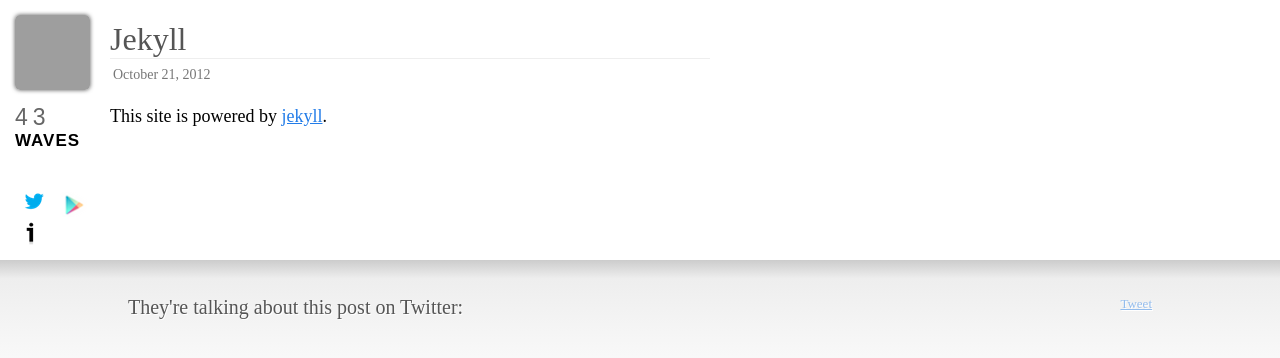
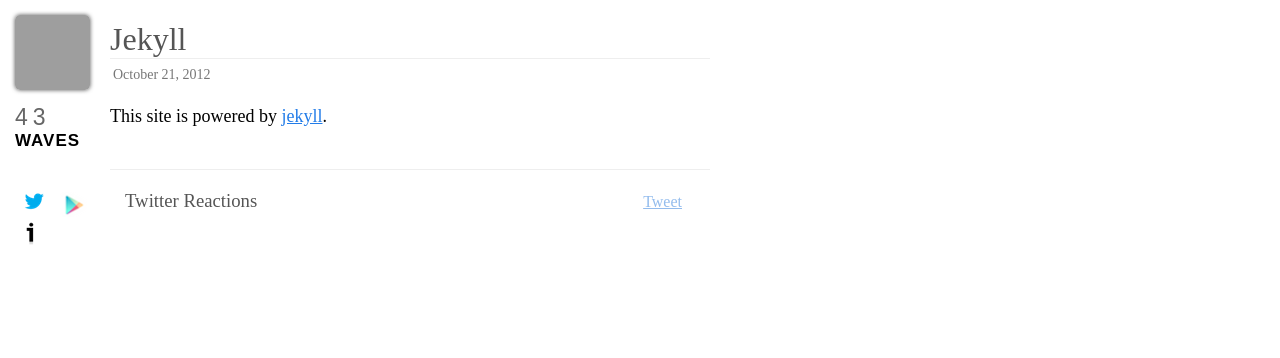
Before and after one commit to 43waves/43waves.github.io, a Jekyll site: the page built from _posts/2012-10-21-jekyll.md, in a window 1280 px wide. Shown: the top 358 px of the page. Built offline with Jekyll 4.4.1, drawn with Linux system fonts in a browser that asks for light colours; nearby versions of some CDN libraries; Markdown is read by kramdown in place of the engine named in the settings; comment, search, counter and statistics services are not loaded; grey boxes are pictures that could not be loaded.

Commit message:
New footer

```diff
--- a/_layouts/post.html
+++ b/_layouts/post.html
@@ -7,10 +7,17 @@ layout: layout
     {% include post_header.html %}
     {{ content }}
   </div>
+
+  {% if page.hn %}
+  <div id="hn">
+    <h3>Comments</h3>
+    You can discuss this post on its <a href="{{ page.hn }}">Hacker News submission</a>.
+  </div>
+  {% endif %}
+
+  <div id="boastful">
+    <a href="http://twitter.com/share" class="twitter-share-button" data-count="horizontal" data-via"43waves">Tweet</a>
+    <script type="text/javascript" src="http://platform.twitter.com/widget.js"></script>
+    <h3>Twitter Reactions</h4>
+  </div>
 </div>
-
-<div id="boastful">
-  <a href="http://twitter.com/share" class="twitter-share-button" data-count="horizontal" data-via"43waves">Tweet</a>
-  <script type="text/javascript" src="http://platform.twitter.com/widget.js"></script>
-  <h4>They're talking about this post on Twitter:</h4>
-</div>
--- a/css/styles.css
+++ b/css/styles.css
@@ -141,7 +141,8 @@ h3 {
 }
 
 #post {
-  margin-bottom: 8em;
+  padding-bottom: 15px;
+  border-bottom: 1px solid #eee;
 }
 
 #post ul {
@@ -211,32 +212,24 @@ h3 {
   font-style: normal;
 }
 
-#foots {
-  margin-top: 2em;
-  padding: 10px 10%;
-  background-color: #eee;
-  font-size: 14px;
+/*
+
+HACKER NEWS MAD KARMA
+
+*/
+#hn {
+  margin: 0 15px;
+}
+
+/*
+
+BOASTFUL
+
+*/
+#boastful {
+  margin: 20px 15px 7em 15px;
   color: #999;
   text-shadow: 1px 1px 0 #fff;
-}
-
-#foots a {
-  padding: 0 2px;
-}
-
-#boastful {
-  background: -webkit-gradient(linear, left top, left bottom, from(#ccc), to(#fff), color-stop(.1, #eee), color-stop(.8, #fff));
-  background-color: #fbfbfb;
-  padding: 1.25em 10%;
-  padding-bottom: 9em;
-  color: #999;
-  font-size: 13px;
-  text-shadow: 1px 1px 0 #fff;
-}
-
-#boastful h4 {
-  margin: 20px 0 10px 0;
-  font-size: 20px;
 }
 
 #boastful a {
@@ -245,7 +238,8 @@ h3 {
 
 #boastful .twitter-share-button {
   float: right;
-  padding-top: 20px;
+  padding-top: 3px;
+  margin-right: 13px;
 }
 
 .boastful {
@@ -253,14 +247,13 @@ h3 {
 }
 
 .boastful img {
-  margin: 3px;
+  margin: 1px 2px;
   border: 0;
-  width: 48px;
-  height: 48px;
-  -webkit-border-top-left-radius: 7px;
-  -webkit-border-bottom-right-radius: 7px;
-  -moz-border-radius-topleft: 7px;
-  -moz-border-radius-bottomright: 7px;
+  width: 32px;
+  height: 32px;
+  display: inline !important;
+  -webkit-border-radius: 7px;
+  -moz-border-radius: 7px;
 }
 
 .boastful .boastful_pointer {
```
